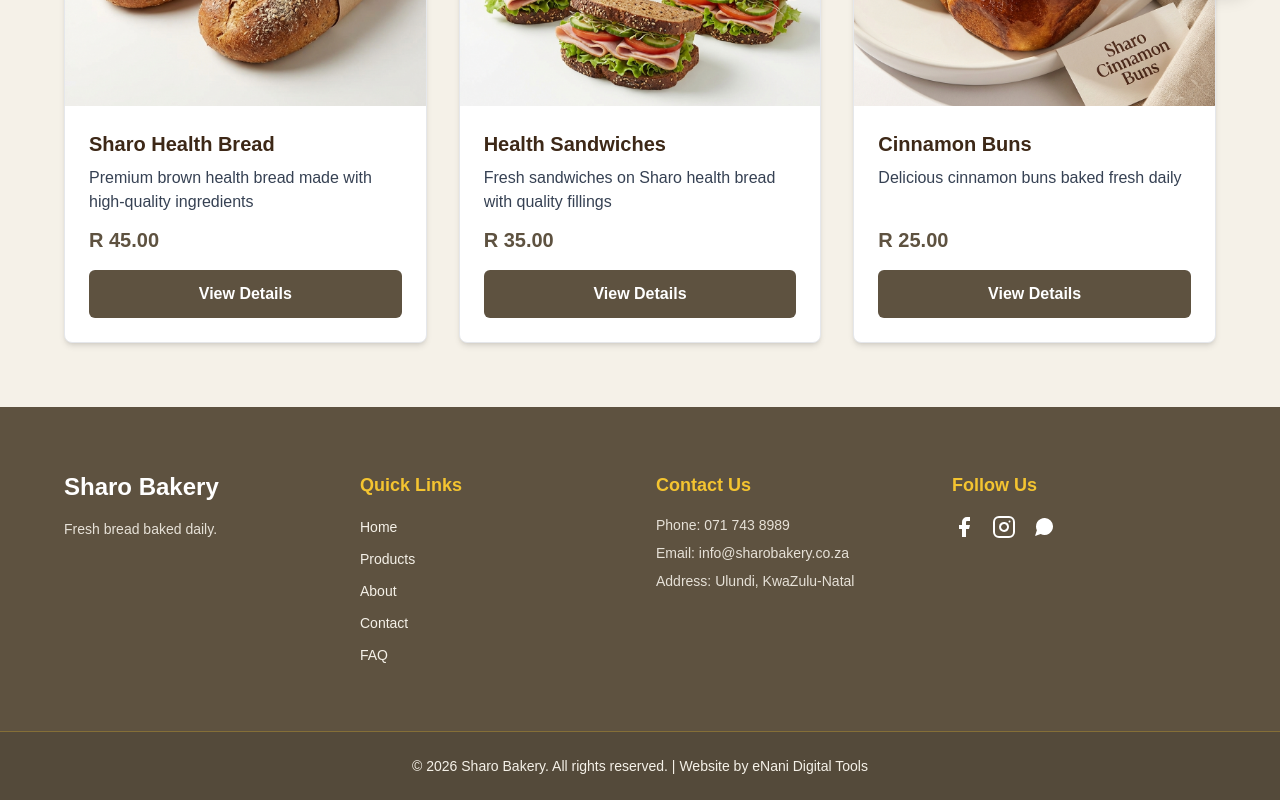
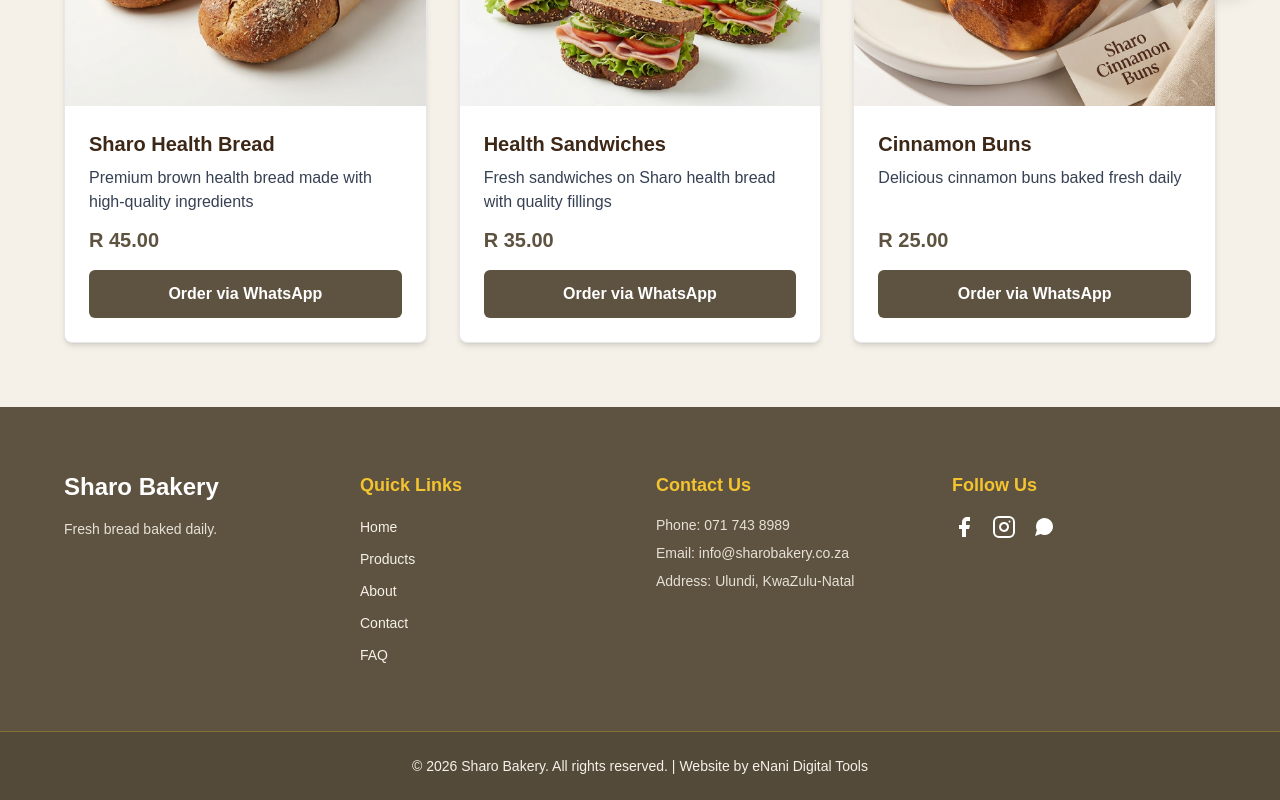
Before and after one commit to futurenowonline-ux/sharo-bakery-website, a Next.js app: page / in a window 1280 px wide. Shown: the part 783-1583 px from the top of the page. Built offline with nearby package versions, Linux system fonts and the light colour scheme.

Commit message:
Fix automation: WhatsApp integration for contact and products

```diff
--- a/app/components/ContactForm.tsx
+++ b/app/components/ContactForm.tsx
@@ -24,29 +24,19 @@
         }));
     };
 
-    const handleSubmit = async (e: FormEvent) => {
+    const handleSubmit = (e: FormEvent) => {
         e.preventDefault();
         setIsSubmitting(true);
 
-        try {
-            // Google Apps Script Web App URL
-            const SCRIPT_URL = "https://script.google.com/macros/s/AKfycby6F_BPeq9zPJutJ7eSWppOyJEKzH97eu0a6A3iSyX6Kab5jJ8Q_szd2lBOsYUzrvp_/exec";
+        // Construct the WhatsApp message
+        const phoneNumber = "27717438989"; // Sharo Bakery WhatsApp
+        const text = `*New Contact Form Inquiry*%0A%0A*Name:* ${formData.name}%0A*Email:* ${formData.email}%0A*Phone:* ${formData.phone || "Not provided"}%0A*Subject:* ${formData.subject}%0A*Message:* ${formData.message}`;
 
-            // Apps Script requires strict CORS settings or Simple Request to work perfectly.
-            // Using 'no-cors' mode sends the request but returns an Opaque response.
-            // This prevents us from reading the status, but guarantees the request is sent without
-            // the browser blocking it due to missing CORS headers on 302 redirects.
-            // This is the most reliable way for simple forms.
-            await fetch(SCRIPT_URL, {
-                method: "POST",
-                mode: "no-cors",
-                headers: {
-                    "Content-Type": "text/plain",
-                },
-                body: JSON.stringify(formData),
-            });
+        const whatsappUrl = `https://wa.me/${phoneNumber}?text=${text}`;
 
-            // Since mode is no-cors, we assume success if no network error occurred.
+        // Open WhatsApp in a new tab
+        window.open(whatsappUrl, '_blank');
+
         setSuccess(true);
         setFormData({
             name: "",
@@ -55,21 +45,9 @@
             subject: "",
             message: "",
         });
+
+        setIsSubmitting(false);
         setTimeout(() => setSuccess(false), 5000);
-
-        } catch (error) {
-            console.error("Error submitting form", error);
-            // Even if CORS fails to return a readable response, the request often reached the server.
-            // But let's assume if it throws it failed.
-            // For now, let's treat "opaque" responses or successful fetches as success for the user UX
-            // unless we strictly need to read the "success" JSON from the script.
-            // Given the 'text/plain' hack usually avoids CORS preflight, it should return 200 OK.
-
-            // Fallback for user feedback
-            alert("Something went wrong. Please try again or contact us directly on WhatsApp.");
-        } finally {
-            setIsSubmitting(false);
-        }
     };
 
     return (
--- a/app/components/ProductCard.tsx
+++ b/app/components/ProductCard.tsx
@@ -48,12 +48,15 @@
                     <p className="mb-4 text-lg font-bold text-sharo-brown md:text-xl">
                         R {price.toFixed(2)}
                     </p>
-                    <button
-                        className="w-full rounded-md bg-sharo-brown py-2 font-semibold text-white transition-colors hover:bg-opacity-90 hover:bg-[#4A3B2A] md:py-3"
-                        aria-label={`View details for ${name}`}
+                    <a
+                        href={`https://wa.me/27717438989?text=${encodeURIComponent(`Hi Sharo Bakery, I'm interested in ordering the *${name}* for R${price.toFixed(2)}.`)}`}
+                        target="_blank"
+                        rel="noopener noreferrer"
+                        className="block w-full rounded-md bg-sharo-brown py-2 text-center font-semibold text-white transition-colors hover:bg-opacity-90 hover:bg-[#4A3B2A] md:py-3"
+                        aria-label={`Order ${name} on WhatsApp`}
                     >
-                        View Details
-                    </button>
+                        Order via WhatsApp
+                    </a>
                 </div>
             </div>
         </div>
```
Lines whose indentation alone changed are shown as unchanged.
